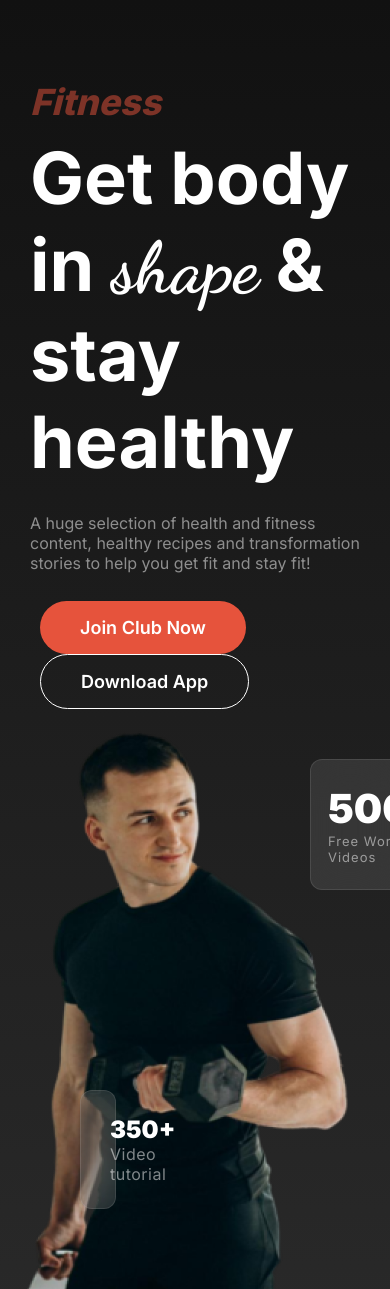
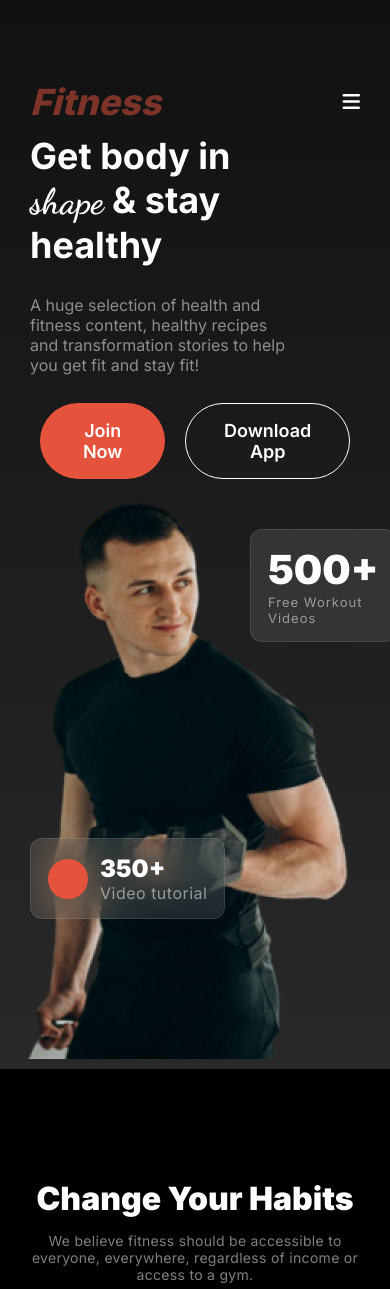
Before and after one commit to SajmulHossain/ph-assignment-2, a plain HTML site: page index.html in a window 390 px wide. Shown: the top 1289 px of the page. Drawn offline with Linux system fonts and the light colour scheme.

Commit message:
nothing special

```diff
--- a/index.html
+++ b/index.html
@@ -4,6 +4,7 @@
     <meta charset="UTF-8">
     <meta name="viewport" content="width=device-width, initial-scale=1.0">
     <title>Assignment-2</title>
+    <link rel="stylesheet" href="https://cdnjs.cloudflare.com/ajax/libs/font-awesome/6.6.0/css/all.min.css" integrity="sha512-Kc323vGBEqzTmouAECnVceyQqyqdsSiqLQISBL29aUW4U/M7pSPA/gEUZQqv1cwx4OnYxTxve5UMg5GT6L4JJg==" crossorigin="anonymous" referrerpolicy="no-referrer" />
     <link rel="stylesheet" href="style/style.css">
 </head>
 <body>
@@ -22,6 +23,9 @@
                         <li><a href="#">Contact</a></li>
                         <li><a href="#">About</a></li>
                     </ul>
+                    <div>
+                        <i class="fa-solid fa-bars"></i>
+                    </div>
                 </nav>
             </div>
 
@@ -30,7 +34,7 @@
                     <h2>Get body in <span class="shape">shape</span> & stay healthy</h2>
                     <p>A huge selection of health and fitness content, healthy recipes and transformation stories to help you get fit and stay fit!</p>
                     <div>
-                        <button class="club">Join club now</button>
+                        <button class="club">Join now</button>
                         <button class="download">Download app</button>
                     </div>
                 </div>
--- a/style/style.css
+++ b/style/style.css
@@ -50,6 +50,10 @@ nav ul {
     list-style: none;
     display: flex;
     gap: 45px;
+}
+
+nav div {
+    display: none;
 }
 
 .active {
@@ -130,7 +134,7 @@ nav ul li a {
     border-radius: 12px;
     backdrop-filter: blur(20px);
     background: rgba(255, 255, 255, 0.1);
-    padding: 24px 17px;
+    padding: 15px 17px;
     left: 400px;
     top: 140px;
 }
@@ -155,9 +159,9 @@ nav ul li a {
     border-radius: 12px;
     backdrop-filter: blur(20px);
     background: rgba(255, 255, 255, 0.1);
-    padding: 24px 17px;
+    padding: 15px 17px;
     bottom: 60px;
-    right: 400px;
+    left: 50px;
 }
 
 .circle {
@@ -606,8 +610,21 @@ footer {
         padding: 10px 30px;
     }
 
-    nav {
+    nav ul{
         display: none;
+    }
+
+    nav div {
+        display: block;
+    }
+
+    nav div i {
+        font-size: 20px;
+    }
+
+    .banner-desc div {
+        display: flex;
+        justify-content: space-between;
     }
 
     .banner,
@@ -627,17 +644,36 @@ footer {
     }
 
     .banner-desc h2 {
-        font-size: 4.5rem;
+        font-size: 36px;
+        width: 250px;
+    }
+
+    .banner-desc p {
+        width: 260px;
+    }
+
+    .club,
+    .download {
+        padding: 16px 30px;
     }
 
     .workout {
-        left: 280px;
+        left: 220px;
         top: 50px;
     }
 
+
     .tutorial {
-        left: 50px;
-        bottom: 80px;
+        left: 0px;
+        bottom: 140px;
+    }
+
+    .h-header h2 {
+        font-size: 32px;
+    }
+
+    .habit-box {
+        gap: 40px;
     }
 
     .habit-card {
```
